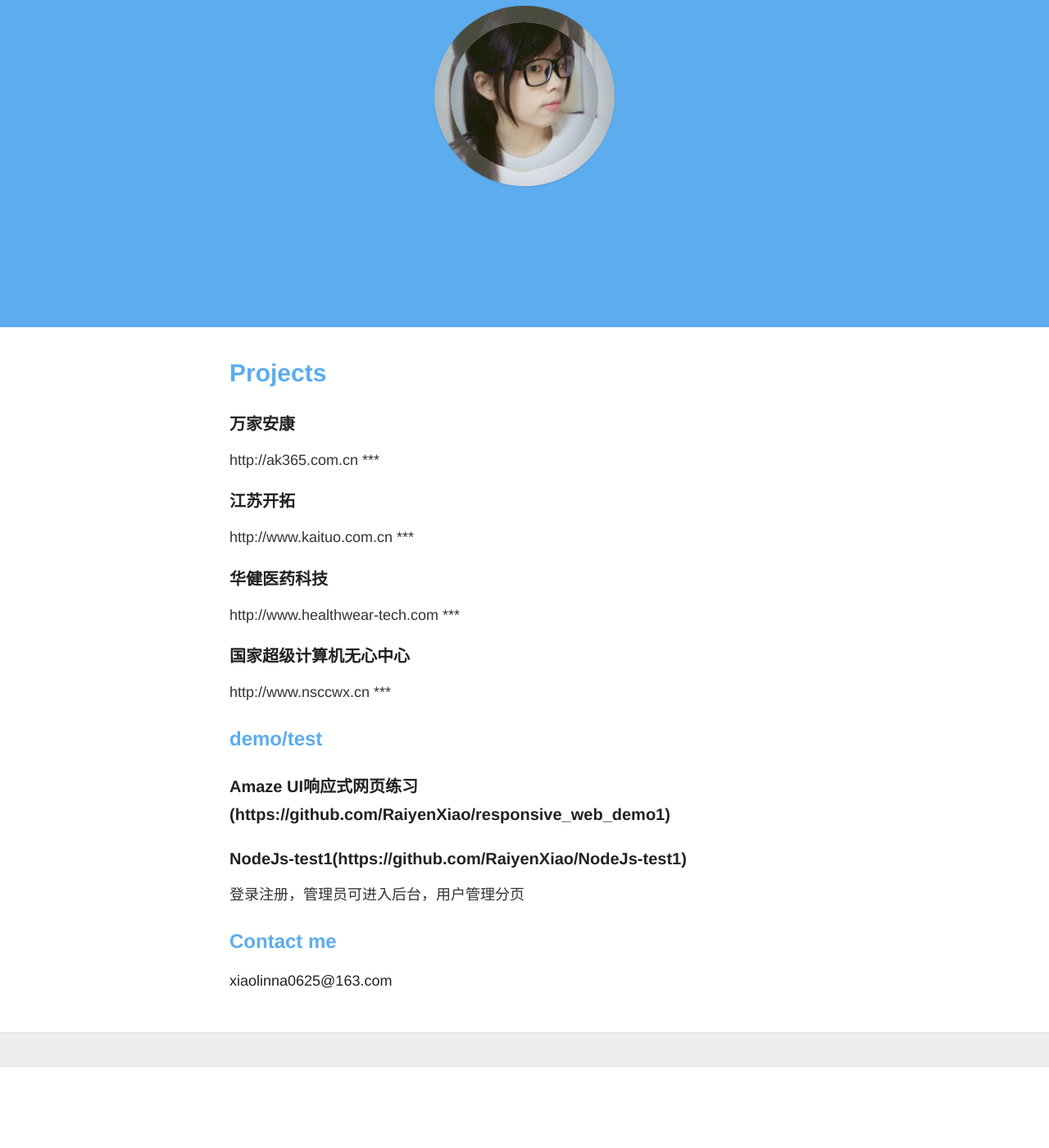
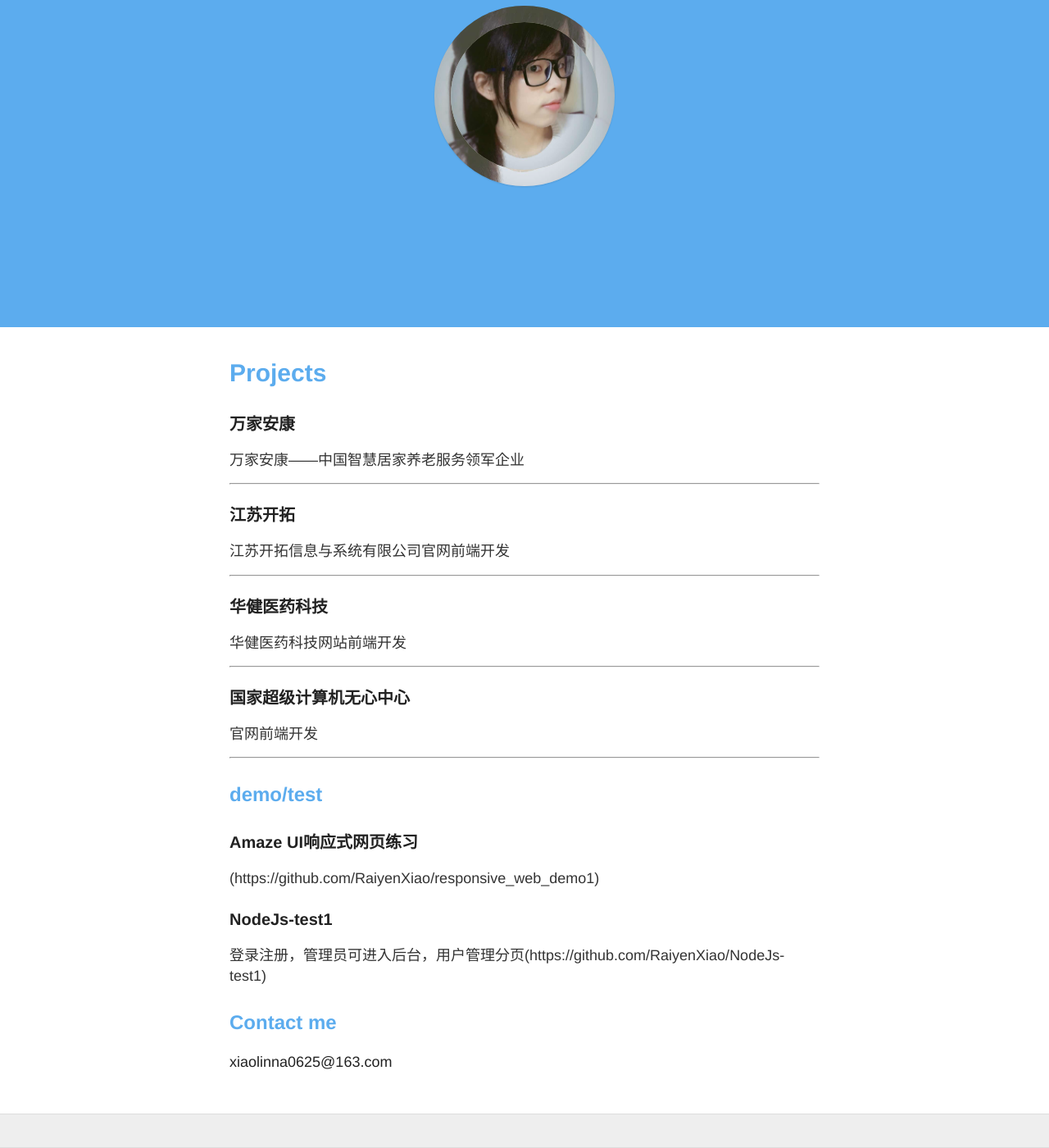
Before and after one commit to RaiyenXiao/RaiyenXiao, a Jekyll site: the page built from projects.md, in a window 1280 px wide and 1400 px high, scrolled down 244 px. Shown: the whole window at 82% size. Built offline with Jekyll 4.4.1, drawn with Linux system fonts in a browser that asks for light colours; nearby versions of some CDN libraries; before the commit the page ends 1545 px from its top, so only the background shows below that.

Commit message:
项目更新

```diff
--- a/projects.md
+++ b/projects.md
@@ -5,27 +5,31 @@ permalink: /projects/
 ---
 
 ### [万家安康](http://ak365.com.cn/)
-http://ak365.com.cn
+万家安康——中国智慧居家养老服务领军企业
+
 ***
 
 ### [江苏开拓](http://www.kaituo.com.cn/)
-http://www.kaituo.com.cn
+江苏开拓信息与系统有限公司官网前端开发
+
 ***
 
 ### [华健医药科技](http://www.healthwear-tech.com/)
-http://www.healthwear-tech.com
+华健医药科技网站前端开发
+
 ***
 
 ### [国家超级计算机无心中心](http://www.nsccwx.cn/)
-http://www.nsccwx.cn
+官网前端开发
+
 ***
 
 ## demo/test
 
-### Amaze UI响应式网页练习(https://github.com/RaiyenXiao/responsive_web_demo1)
-
-### NodeJs-test1(https://github.com/RaiyenXiao/NodeJs-test1)
-登录注册，管理员可进入后台，用户管理分页
+### Amaze UI响应式网页练习
+(https://github.com/RaiyenXiao/responsive_web_demo1)
+### NodeJs-test1
+登录注册，管理员可进入后台，用户管理分页(https://github.com/RaiyenXiao/NodeJs-test1)
 
 ## Contact me
 
```
